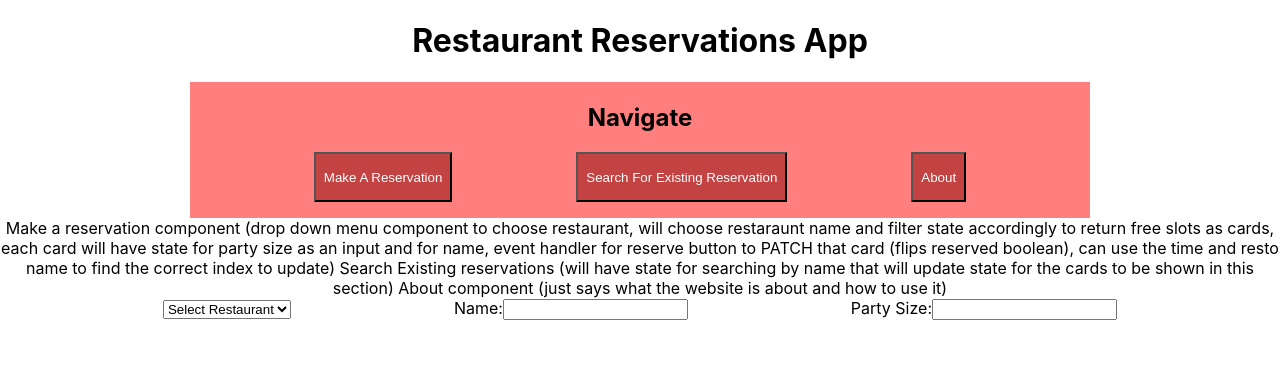
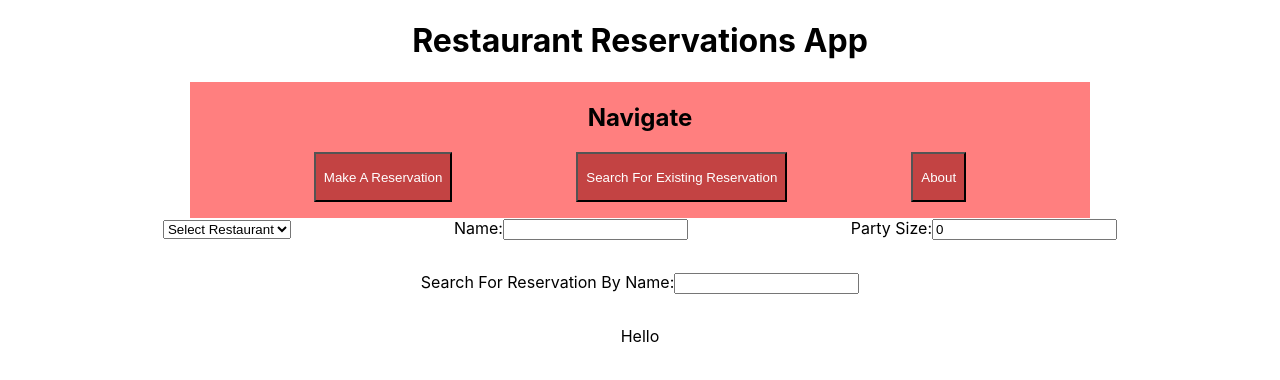
Before and after one commit to m-delc/Reso, a React (Create React App) app: page / in a window 1280 px wide. Shown: the top 380 px of the page. Built offline with nearby package versions, Linux system fonts and the light colour scheme; data requests are answered from the project's data file.

Commit message:
7:20PM EST Mahdy

```diff
--- a/data/db.json
+++ b/data/db.json
@@ -74,11 +74,11 @@
     },
     {
       "id": 10,
-      "name": "",
+      "name": "Tony",
       "restaurant": "Stew You",
       "date": "2022/01/27",
       "time": "6:00",
-      "partysize": 0
+      "partysize": 2
     },
     {
       "id": 11,
--- /dev/null
+++ b/src/Components/About.js
@@ -0,0 +1,12 @@
+import React from "react";
+import Header from "./Header";
+import NavBar from "./NavBar";
+
+function About(){
+    return(
+        <p className="about">Hello</p>
+
+    )
+}
+
+export default About
--- a/src/Components/App.js
+++ b/src/Components/App.js
@@ -16,7 +16,6 @@ function App() {
       <Header />
       <NavBar />
       <Container />
-
     </div>
   );
 }
--- a/src/Components/Container.js
+++ b/src/Components/Container.js
@@ -1,5 +1,7 @@
 import React, {useState, useEffect} from "react";
 import MakeReservation from "./MakeReservation";
+import SearchReservations from "./SearchReservations";
+import About from "./About";
 
 function Container() {
 
@@ -15,11 +17,11 @@ function Container() {
 
     return(
         <main>
-            Make a reservation component (drop down menu component to choose restaurant, will choose restaraunt name and filter state accordingly to return free slots as cards, each card will have state for party size as an input and for name, event handler for reserve button to PATCH that card (flips reserved boolean), can use the time and resto name to find the correct index to update)
-            Search Existing reservations (will have state for searching by name that will update state for the cards to be shown in this section)
-            About component (just says what the website is about and how to use it)
 
-            <MakeReservation reservations={reservations}/>
+            <MakeReservation reservations={reservations} setReservations={setReservations}/>
+            <SearchReservations reservations={reservations} />
+            <About />
+
 
         </main>
     )
--- a/src/Components/MakeReservation.js
+++ b/src/Components/MakeReservation.js
@@ -2,13 +2,67 @@ import React, {useState} from "react";
 import Filter from "./Filter";
 import MakeReservationCard from "./MakeReservationCard";
 
-function MakeReservation({reservations}) {
+function MakeReservation({reservations, setReservations}) {
 
-    const [selectedRestaurant, setRestaurant] = useState('None')
+const [selectedRestaurant, setRestaurant] = useState('None')
 
-    function handleFilter(selectedRestaurant) {
+const [newReservation, setNewReservation] = useState({
+                                                name: "",
+                                                partysize: 0
+                                            })
+
+function handleFilter(selectedRestaurant) {
         setRestaurant(selectedRestaurant)
     }
+
+function handleChange(event) {
+    if(event.target.name === "partysize") {
+        const num = parseFloat(event.target.value)
+
+        setNewReservation({
+            ...newReservation,
+            [event.target.name] : num
+        })
+    }
+
+    else{
+        setNewReservation({
+            ...newReservation,
+            [event.target.name]: event.target.value
+        })
+    }
+}
+
+function handleButtonClick(id, restaurant, date, time) {
+    if(newReservation.name === "" || newReservation.partysize === 0) {
+        alert("Please Enter a Valid Name or Party Size")
+    }
+    else{
+        fetch(`http://localhost:3000/Resos/${id}` , {
+      method: "PATCH",
+      headers: {
+        "Content-Type" : "application/json"
+      },
+      body: JSON.stringify(newReservation)
+    })
+    .then((response) => response.json())
+    .then((updatedReservation) => {
+      const updatedReservationList = reservations.map((reservation) =>{
+        if(reservation.id === updatedReservation.id) {
+          return updatedReservation
+        }
+        else return reservation
+      })
+      setReservations(updatedReservationList)
+      alert(`Thank you for making a reservation at ${restaurant} for ${time} on ${date}!`)
+      setNewReservation({
+        name: "",
+        partysize: 0
+    })
+
+    })
+    }
+}
 
 
 const availableReservations = reservations.filter((reservation) => {
@@ -25,6 +79,8 @@ return(
         <input
           type="text"
           name="name"
+          value={newReservation.name}
+          onChange={handleChange}
         />
     </label>
 
@@ -33,6 +89,8 @@ return(
         <input
           type="number"
           name="partysize"
+          value={newReservation.partysize}
+          onChange={handleChange}
         />
     </label>
 
@@ -41,7 +99,7 @@ return(
 
     <ul className="cards">
       {availableReservations.map((reservation) => (
-        <MakeReservationCard key={reservation.id} reservation={reservation} />
+        <MakeReservationCard key={reservation.id} reservation={reservation} handleButtonClick={handleButtonClick} />
       ))}
     </ul>
 
--- a/src/Components/MakeReservationCard.js
+++ b/src/Components/MakeReservationCard.js
@@ -1,11 +1,11 @@
 import React, {useEffect} from "react";
 
-function MakeReservationCard({reservation}) {
+function MakeReservationCard({reservation, handleButtonClick}) {
     return (
         <li className="card">
         <h4>{reservation.restaurant}</h4>
         <p>{reservation.date}  {reservation.time}</p>
-        <button>Make A Reservation</button>
+        <button onClick={() => handleButtonClick(reservation.id, reservation.restaurant, reservation.date, reservation.time)}>Make A Reservation</button>
       </li>
     )
 }
--- a/src/Components/NavBar.js
+++ b/src/Components/NavBar.js
@@ -1,4 +1,6 @@
 import React from 'react'
+import {Link, useNavigate} from 'react-router-dom'
+import About from './About';
 
 
 function NavBar() {
--- /dev/null
+++ b/src/Components/SearchReservationCard.js
@@ -0,0 +1,13 @@
+import React from "react";
+
+function SearchReservationCard({reservation}) {
+    return(
+        <li className="card">
+        <h3>{reservation.name}</h3>
+        <h4>{reservation.restaurant}</h4>
+        <p>{reservation.date} <br />  {reservation.time}<br/> Party Size: {reservation.partysize}  </p>
+      </li>
+    )
+}
+
+export default SearchReservationCard
--- /dev/null
+++ b/src/Components/SearchReservations.js
@@ -0,0 +1,41 @@
+import React, {useState} from "react";
+import SearchReservationCard from "./SearchReservationCard";
+
+function SearchReservations({reservations}) {
+
+    const [search, setSearch] = useState("")
+
+    function handleChange(event) {
+        setSearch(event.target.value)
+    }
+
+    const matchingReservations = reservations.filter((reservation) => {
+        if(search.length == 0) {
+          return false
+        }
+        else {return reservation.name.toLowerCase().includes(search.toLowerCase())}
+      })
+
+    return(
+    <div>
+    <form>
+        <label>
+            Search For Reservation By Name:
+                <input
+                type="text"
+                name="name"
+                value={search}
+                onChange={handleChange}
+                />
+        </label>
+    </form>
+    <ul className="cards">
+      {matchingReservations.map((reservation) => (
+        <SearchReservationCard key={reservation.id} reservation={reservation}/>
+      ))}
+    </ul>
+    </div>
+    )
+}
+
+export default SearchReservations
--- a/src/index.js
+++ b/src/index.js
@@ -2,9 +2,9 @@ import React from 'react';
 import ReactDOM from 'react-dom';
 import './index.css';
 import App from './Components/App';
-import Form from './Components/Form'
-import ConfirmReservation from './Components/ConfirmReservation'
 import reportWebVitals from './reportWebVitals';
+import MakeReservation from './Components/MakeReservation';
+import About from './Components/About';
 import { render } from "react-dom"
 import { BrowserRouter,
   Routes,
@@ -24,8 +24,9 @@ render(
   <BrowserRouter>
     <Routes>
       <Route path="/" element={<App />} />
-      <Route path="Form" element={<Form />} />
-      <Route path="ConfirmReservation" element={<ConfirmReservation />} />
+      <Route path="MakeReservation" element={<MakeReservation />}/>
+      <Route path="About" element={<About />}/>
+
     </Routes>
   </BrowserRouter>,
   rootElement
```
